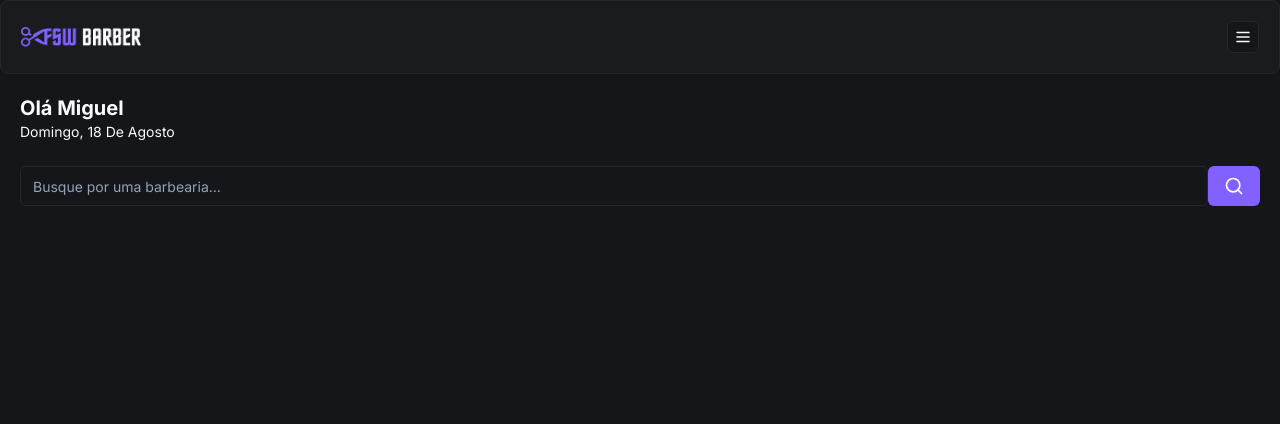
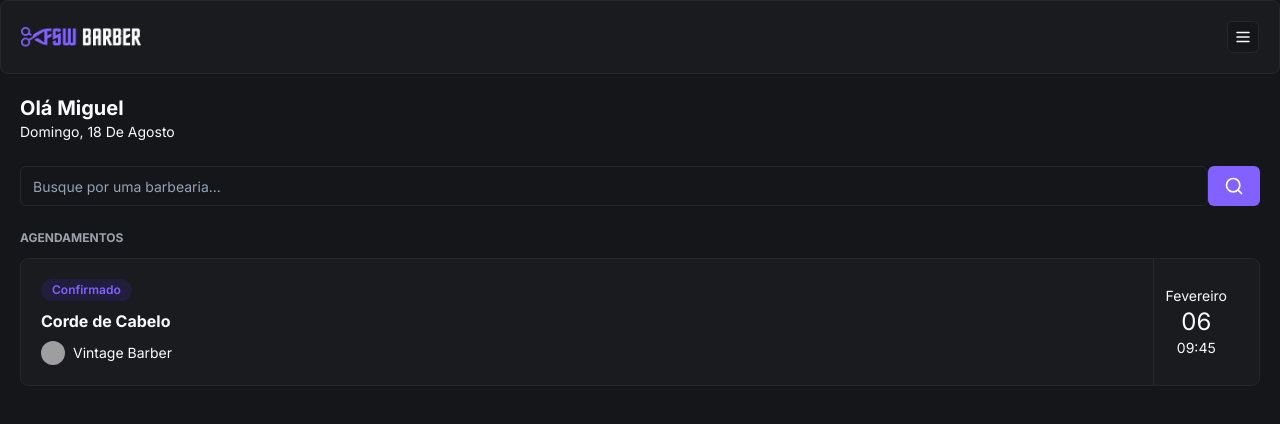
Before and after one commit to Vinicius2407/fullStackWeekBarber, a Next.js app: page / in a window 1280 px wide. Shown: the top 424 px of the page. Built offline with nearby package versions, Linux system fonts and the light colour scheme; grey boxes are pictures that could not be loaded.

Commit message:
feat: add agendamentos components

```diff
--- a/package.json
+++ b/package.json
@@ -13,6 +13,7 @@
   },
   "dependencies": {
     "@prisma/client": "^5.18.0",
+    "@radix-ui/react-avatar": "^1.1.0",
     "@radix-ui/react-slot": "^1.1.0",
     "class-variance-authority": "^0.7.0",
     "clsx": "^2.1.1",
--- a/src/app/(home)/page.tsx
+++ b/src/app/(home)/page.tsx
@@ -2,6 +2,7 @@
 import Header from "../_components/header";
 import { ptBR } from "date-fns/locale";
 import Search from "./_components/search";
+import BookingItem from "../_components/bookingItem";
 
 export default function Home() {
     return (
@@ -19,6 +20,10 @@
             <div className="px-5 mt-6">
                 <Search />
             </div>
+            <div className="px-5 mt-6">
+                <h2 className="text-xs mb-3 font-bold uppercase text-gray-400">AGENDAMENTOS</h2>
+                <BookingItem />
+            </div>
         </div>
     );
 }
--- /dev/null
+++ b/src/app/_components/bookingItem.tsx
@@ -0,0 +1,29 @@
+import { Avatar, AvatarFallback, AvatarImage } from "./ui/avatar";
+import { Badge } from "./ui/badge";
+import { Card, CardContent } from "./ui/card";
+
+export default function BookingItem() {
+    return (
+        <Card>
+            <CardContent className="px-5 py-0 flex justify-between">
+                <div className="flex flex-col gap-2 py-5">
+                    <Badge className="bg-[#221C3D] text-primary hover:bg-[#221C3D] w-fit">Confirmado</Badge>
+                    <h2 className="font-bold">Corde de Cabelo</h2>
+
+                    <div className="flex items-center gap-2">
+                        <Avatar className="h-6 w-6">
+                            <AvatarImage src="https://utfs.io/f/0ddfbd26-a424-43a0-aaf3-c3f1dc6be6d1-1kgxo7.png" />
+                            <AvatarFallback>A</AvatarFallback>
+                        </Avatar>
+                        <h3 className="text-sm">Vintage Barber</h3>
+                    </div>
+                </div>
+                <div className="flex flex-col items-center justify-center px-3 border-l border-solid border-secondary">
+                    <p className="text-sm">Fevereiro</p>
+                    <p className="text-2xl">06</p>
+                    <p className="text-sm">09:45</p>
+                </div>
+            </CardContent>
+        </Card>
+    )
+}
--- /dev/null
+++ b/src/app/_components/ui/avatar.tsx
@@ -0,0 +1,50 @@
+"use client"
+
+import * as React from "react"
+import * as AvatarPrimitive from "@radix-ui/react-avatar"
+
+import { cn } from "@/app/_lib/utils"
+
+const Avatar = React.forwardRef<
+  React.ElementRef<typeof AvatarPrimitive.Root>,
+  React.ComponentPropsWithoutRef<typeof AvatarPrimitive.Root>
+>(({ className, ...props }, ref) => (
+  <AvatarPrimitive.Root
+    ref={ref}
+    className={cn(
+      "relative flex h-10 w-10 shrink-0 overflow-hidden rounded-full",
+      className
+    )}
+    {...props}
+  />
+))
+Avatar.displayName = AvatarPrimitive.Root.displayName
+
+const AvatarImage = React.forwardRef<
+  React.ElementRef<typeof AvatarPrimitive.Image>,
+  React.ComponentPropsWithoutRef<typeof AvatarPrimitive.Image>
+>(({ className, ...props }, ref) => (
+  <AvatarPrimitive.Image
+    ref={ref}
+    className={cn("aspect-square h-full w-full", className)}
+    {...props}
+  />
+))
+AvatarImage.displayName = AvatarPrimitive.Image.displayName
+
+const AvatarFallback = React.forwardRef<
+  React.ElementRef<typeof AvatarPrimitive.Fallback>,
+  React.ComponentPropsWithoutRef<typeof AvatarPrimitive.Fallback>
+>(({ className, ...props }, ref) => (
+  <AvatarPrimitive.Fallback
+    ref={ref}
+    className={cn(
+      "flex h-full w-full items-center justify-center rounded-full bg-muted",
+      className
+    )}
+    {...props}
+  />
+))
+AvatarFallback.displayName = AvatarPrimitive.Fallback.displayName
+
+export { Avatar, AvatarImage, AvatarFallback }
--- /dev/null
+++ b/src/app/_components/ui/badge.tsx
@@ -0,0 +1,36 @@
+import * as React from "react"
+import { cva, type VariantProps } from "class-variance-authority"
+
+import { cn } from "@/app/_lib/utils"
+
+const badgeVariants = cva(
+  "inline-flex items-center rounded-full border px-2.5 py-0.5 text-xs font-semibold transition-colors focus:outline-none focus:ring-2 focus:ring-ring focus:ring-offset-2",
+  {
+    variants: {
+      variant: {
+        default:
+          "border-transparent bg-primary text-primary-foreground hover:bg-primary/80",
+        secondary:
+          "border-transparent bg-secondary text-secondary-foreground hover:bg-secondary/80",
+        destructive:
+          "border-transparent bg-destructive text-destructive-foreground hover:bg-destructive/80",
+        outline: "text-foreground",
+      },
+    },
+    defaultVariants: {
+      variant: "default",
+    },
+  }
+)
+
+export interface BadgeProps
+  extends React.HTMLAttributes<HTMLDivElement>,
+    VariantProps<typeof badgeVariants> {}
+
+function Badge({ className, variant, ...props }: BadgeProps) {
+  return (
+    <div className={cn(badgeVariants({ variant }), className)} {...props} />
+  )
+}
+
+export { Badge, badgeVariants }
```
Also changed, not shown: 1 other file (tests, documents, lock files or other folders).
